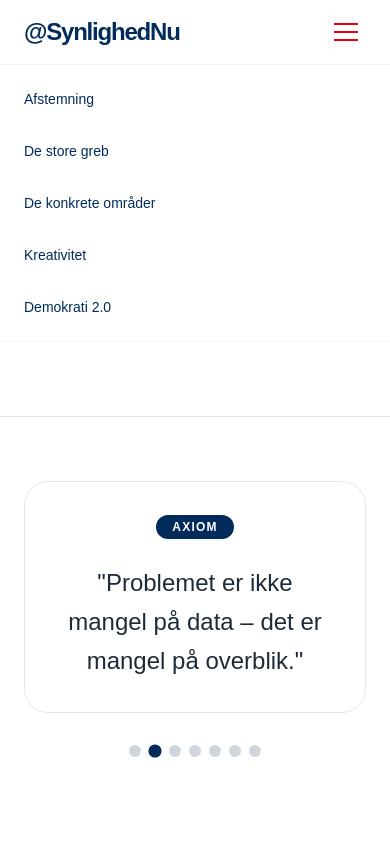
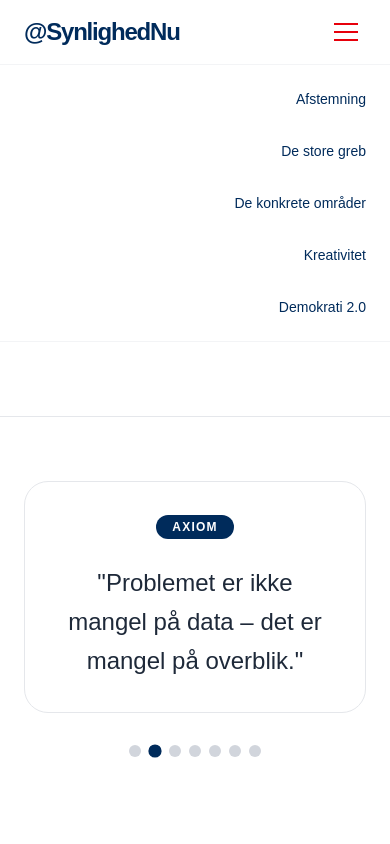
Before and after one commit to synlighed-nu/synlighed-nu-clean, a Next.js app: page / in a window 390 px wide. Both pictures are taken after a click on the button 346 px from the left and 32 px from the top of the page. Shown: the top 844 px of the page. Built offline with nearby package versions, Linux system fonts and the light colour scheme.

Commit message:
Update _Nav.tsx

```diff
--- a/app/components/common/_Nav.tsx
+++ b/app/components/common/_Nav.tsx
@@ -11,12 +11,12 @@ export default function Nav({ simple = false }: { simple?: boolean }) {
       <div className="max-w-6xl mx-auto px-6">
         <div className="flex items-center justify-between h-16">
 
-          {/* Logo - altid retur til forsiden */}
+          {/* Logo */}
           <Link href="/" className="font-semibold text-2xl tracking-tighter text-[#002B5B]">
             @SynlighedNu
           </Link>
 
-          {/* Desktop menu - kun på forsiden */}
+          {/* Desktop menu */}
           {!simple && (
             <div className="hidden md:flex items-center gap-8 text-sm font-medium">
               <Link href="#afstemning" className="hover:text-[#001B3D] transition">Afstemning</Link>
@@ -27,7 +27,7 @@ export default function Nav({ simple = false }: { simple?: boolean }) {
             </div>
           )}
 
-          {/* Mobil burger - kun på forsiden */}
+          {/* Mobil burger - 3 røde streger */}
           {!simple && (
             <button
               onClick={() => setMobileOpen(!mobileOpen)}
@@ -41,10 +41,10 @@ export default function Nav({ simple = false }: { simple?: boolean }) {
         </div>
       </div>
 
-      {/* Mobil menu - kun på forsiden */}
+      {/* Mobil menu - tekst til højre */}
       {mobileOpen && !simple && (
         <div className="md:hidden bg-white border-t border-gray-100 py-4">
-          <div className="flex flex-col px-6 gap-4 text-sm font-medium">
+          <div className="flex flex-col px-6 gap-4 text-sm font-medium text-right">
             <Link href="#afstemning" className="py-2 hover:text-[#001B3D]" onClick={() => setMobileOpen(false)}>Afstemning</Link>
             <Link href="#de-store-greb" className="py-2 hover:text-[#001B3D]" onClick={() => setMobileOpen(false)}>De store greb</Link>
             <Link href="#de-konkrete-omrader" className="py-2 hover:text-[#001B3D]" onClick={() => setMobileOpen(false)}>De konkrete områder</Link>
```
